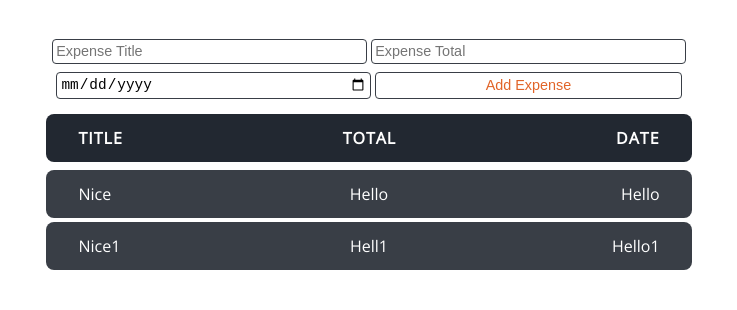
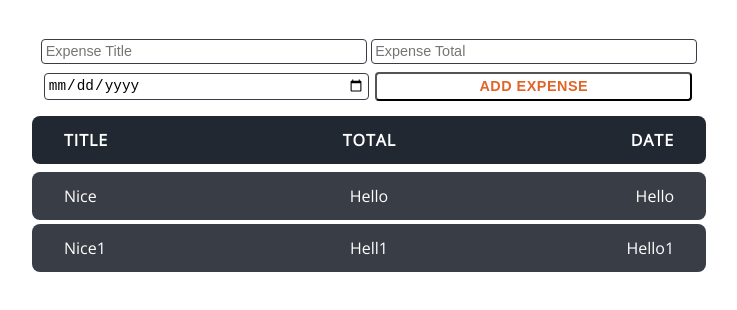
Before and after one commit to mankirats/Expense-Manager, a React (Create React App) app: page / in a window 1280 px wide. Shown: the top 310 px of the page, without its empty margins (271-1008 px from the left). Built offline with nearby package versions, Linux system fonts and the light colour scheme.

Commit message:
State changes added

```diff
--- a/src/Forms/AddExpense.js
+++ b/src/Forms/AddExpense.js
@@ -2,7 +2,7 @@ import React, { useState } from "react";
 import styled from "styled-components";
 
 const InputField = styled.input`
-    width: 48%;
+    width: calc(95% / 2);
     outline: none;
     font-size: 0.9rem;
     border: 1px solid #393e46;
@@ -11,16 +11,16 @@ const InputField = styled.input`
     padding: 0.2rem;
 `;
 const SubmitButton = styled.button`
-    margin: 4px 2px;
+    letter-spacing: 0.5px;
+    margin: 4px 4px;
     padding: 0.3rem;
     color: #e16428;
-    border: 10px solid white;
-    width: 48%;
+    width: calc(95% / 2);
     outline: none;
     font-size: 0.9rem;
-    border: 1px solid #393e46;
     border-radius: 4px;
     background: none;
+    font-weight: bold;
 `;
 
 const StyledForm = styled.form`
@@ -61,7 +61,6 @@ function AddExpense(props) {
                         }))
                     }
                 />
-
                 <InputField
                     type="number"
                     name="total"
@@ -89,8 +88,7 @@ function AddExpense(props) {
                         }))
                     }
                 />
-
-                <SubmitButton type="submit">Add Expense</SubmitButton>
+                <SubmitButton type="submit">ADD EXPENSE</SubmitButton>
             </StyledForm>
         </>
     );
```
